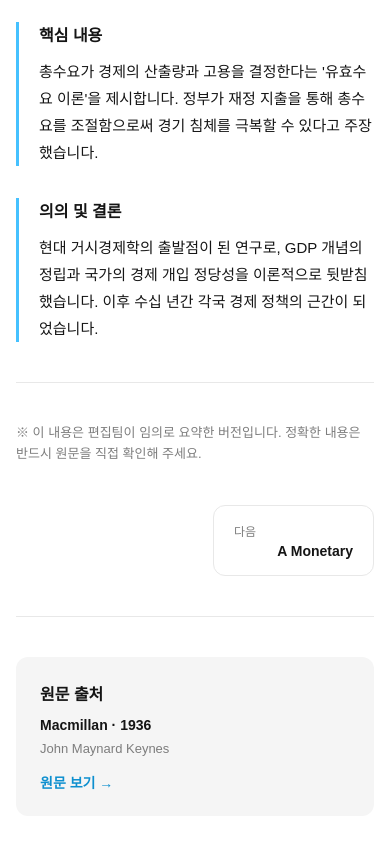
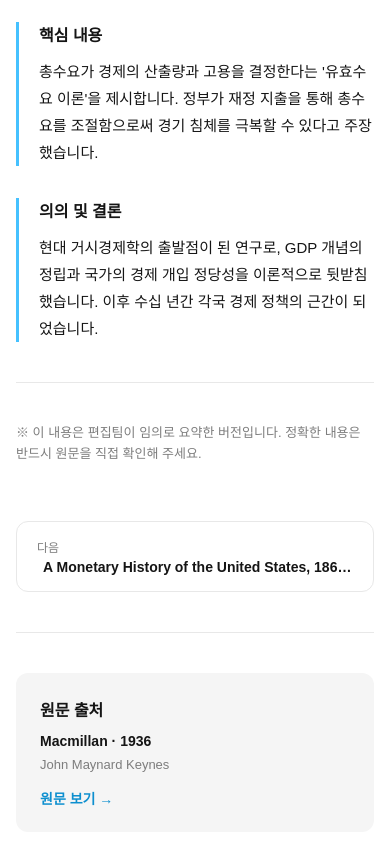
Before and after one commit to kingcat47/TS_ZK_LAB, a React (Vite) app: page /card-news/1/papers/1 in a window 390 px wide. Shown: the part 498-1342 px from the top of the page. Built offline with nearby package versions, Linux system fonts and the light colour scheme; no server answers; a web font is replaced by a local one.

Commit message:
style: 모바일 이전/다음 버튼 세로 배치 및 로그인 키보드 대응

```diff
--- a/src/components/layout/auth/styles.module.scss
+++ b/src/components/layout/auth/styles.module.scss
@@ -5,6 +5,12 @@
     display: flex;
     justify-content: center;
     align-items: center;
+
+    @media (max-width: 768px) {
+        height: auto;
+        padding: $spacing-48 0;
+        align-items: flex-start;
+    }
 }
 
 .authLayout {
--- a/src/pages/styles/paperDetail.module.scss
+++ b/src/pages/styles/paperDetail.module.scss
@@ -66,6 +66,10 @@
   display: flex;
   justify-content: space-between;
   gap: $spacing-16;
+
+  @media (max-width: 768px) {
+    flex-direction: column;
+  }
 }
 
 .navBtn {
@@ -88,6 +92,15 @@
 
   &:hover {
     border-color: $color-surface-brand;
+  }
+
+  @media (max-width: 768px) {
+    max-width: 100%;
+    width: 100%;
+
+    &:last-child {
+      margin-left: 0;
+    }
   }
 }
 
```
